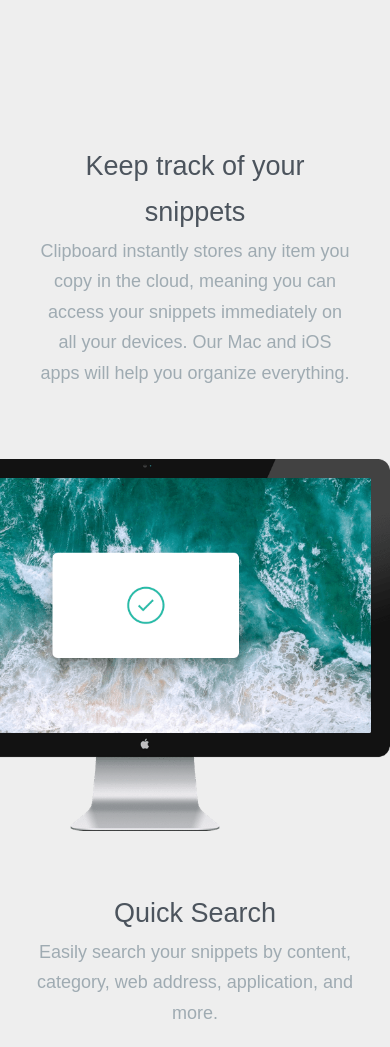
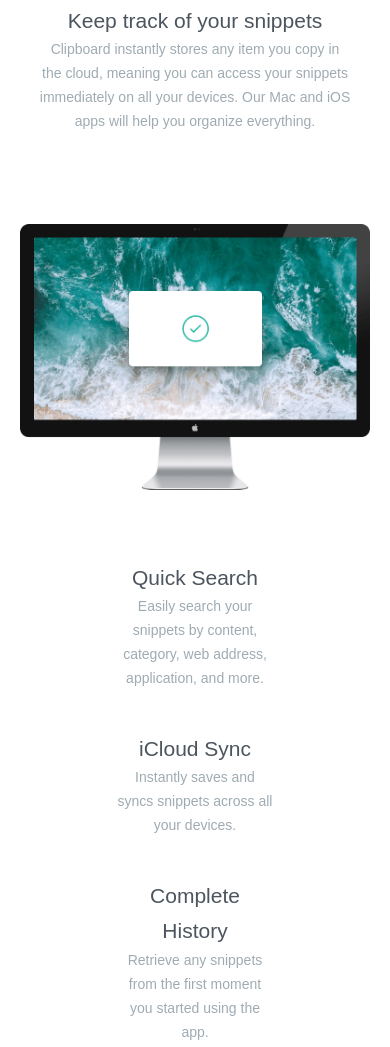
Before and after one commit to abdulsalamcodes/clipboard-landing-page, a plain HTML site: page index.html in a window 390 px wide. Shown: the part 712-1759 px from the top of the page. Drawn offline with Linux system fonts and the light colour scheme; a web font is replaced by a local one.

Commit message:
second commit-changed div to header in sections and  styling altered

```diff
--- a/index.html
+++ b/index.html
@@ -38,16 +38,15 @@
 
   <main class="main">
     <section class="features">
-      <div class="features__header heading--center">
+      <header class="features__header heading--center">
         <h1 class="heading">Keep track of your snippets</h1>
-        <p features__header__paragraph>Clipboard instantly stores any item you copy in the cloud,
+        <p>Clipboard instantly stores any item you copy in the cloud,
           meaning you can access your snippets immediately on all your
           devices. Our Mac and iOS apps will help you organize everything.</p>
-      </div>
+      </header>
       <div class="features__content my-7">
-        <div class="features__content__image">
-          <img src="images/image-computer.png"  class="full-image" alt="Clipboard preview">
-        </div>
+        <img src="images/image-computer.png"  class="full-image features__content__image" alt="Clipboard preview">
+
         <div class="features__content__items">
           <div>
             <h2 class="heading">Quick Search</h2>
@@ -69,11 +68,11 @@
 
 
     <section class="benefit">
-      <div class="benefit__text pb-7 heading--center">
+      <header class="benefit__text pb-7 heading--center">
         <h1 class="heading">Access Clipboard anywhere</h1>
         <p>Whether you’re on the go, or at your computer, you can access all your Clipboard
           snippets in a few simple clicks.</p>
-      </div>
+      </header>
       <div class="benefit__image ">
         <img src="images/image-devices.png" class="full-image" alt="Preview of devices">
       </div>
@@ -120,11 +119,11 @@
     </section>
 
     <section class="call-to-action">
-      <div class="call-to-action_text pb-4 heading--center">
+      <header class="call-to-action_text pb-4 heading--center">
         <h1 class="heading">Clipboard for iOS and Mac OS</h1>
         <p>Available for free on the App Store. Download for Mac or iOS, sync with iCloud
           and you’re ready to start adding to your clipboard.</p>
-      </div>
+      </header>
        <div class="button">
         <button type="submit" class="button__btn br-5 button__btn__primary btn--round">Download for iOS</button>
         <button type="submit" class="button__btn button__btn__secondary btn--round">Download for Mac</button>
--- a/sass/_mobile.scss
+++ b/sass/_mobile.scss
@@ -1,4 +1,8 @@
 @media(max-width: 700px) {
+    body {
+
+        font-size: 1.4rem;
+    }
     .heading--center {
         width: 80%;
     }
--- a/sass/base/_reset.scss
+++ b/sass/base/_reset.scss
@@ -1,5 +1,5 @@
 *{
-    box-sizing: border-box;
+    box-sizing: inherit;
     margin: 0;
     padding: 0;
     text-decoration: none;
--- a/sass/component/_features.scss
+++ b/sass/component/_features.scss
@@ -4,13 +4,20 @@
     &__content {
         display: flex;
         align-items: center;
+        flex-wrap: wrap;
+        justify-content: space-between;
 
         &__image {
             margin-left: -100px;
+            flex: 1;
+            // width: 50%;
+            max-width: 50vw;
         }
 
         &__items {
-            padding: 0 10rem;
+            width: 50vw;
+            padding: 0 5rem 0 ;
+            flex: 1;
         }
     }
 }
@@ -22,6 +29,10 @@
             align-items: center;
             flex-direction: column;
 
+            &__image {
+                margin-left: 0;
+                padding: 2rem;
+            }
             &__items {
                 text-align: center;
                 padding: 5rem 2rem;
--- a/sass/component/_footer.scss
+++ b/sass/component/_footer.scss
@@ -1,6 +1,6 @@
 .footer {
     padding: 2rem 10rem;
-    background-color: #fff;
+    background-color: lighten($color: $text-color-grayish-blue, $amount: 30%);
     .services {
         @extend %display--flex;
     }
--- a/sass/component/_header.scss
+++ b/sass/component/_header.scss
@@ -1,6 +1,12 @@
 .header {
-    background: url('images/bg-header-desktop.png');
+    background: url('../images/bg-header-desktop.png');
     background-repeat: no-repeat;
-    background-position: center;
+    background-position: top;
     text-align: center;
 }
+
+@media (max-width: 700px) {
+    .header{
+        background: url('../images/bg-header-mobile.png');
+    }
+}
--- a/sass/component/_tools.scss
+++ b/sass/component/_tools.scss
@@ -2,17 +2,20 @@
     margin: 20rem 0 ;
     &__items {
         @extend %display--flex;
+        flex-wrap: wrap;
         text-align: center;
     }
 
     &__items > * {
-        padding: 3rem;
+        max-width: 35rem;
     }
 
     [src^="images"] {
         padding-bottom: 3rem;
     }
 }
+
+
 
 .credibility {
     text-align: center;
--- a/sass/layout/_flex.scss
+++ b/sass/layout/_flex.scss
@@ -2,7 +2,7 @@
     display: flex;
     justify-content: space-between;
     align-items: center;
-    width: 100%;
+    width: 90%;
 }
 
 @media(max-width: 700px) {
--- a/sass/main.scss
+++ b/sass/main.scss
@@ -7,10 +7,10 @@ html {
 }
 
 body {
-    background-color: #eeeeee;
     color: $text-color-grayish-blue;
     font-family: $font-family;
     font-size: $font-size;
+    box-sizing: border-box;
 }
 
 
```
Also changed, not shown: css/main.css, sass/abstract/_variables.scss (line endings or trailing spaces).
